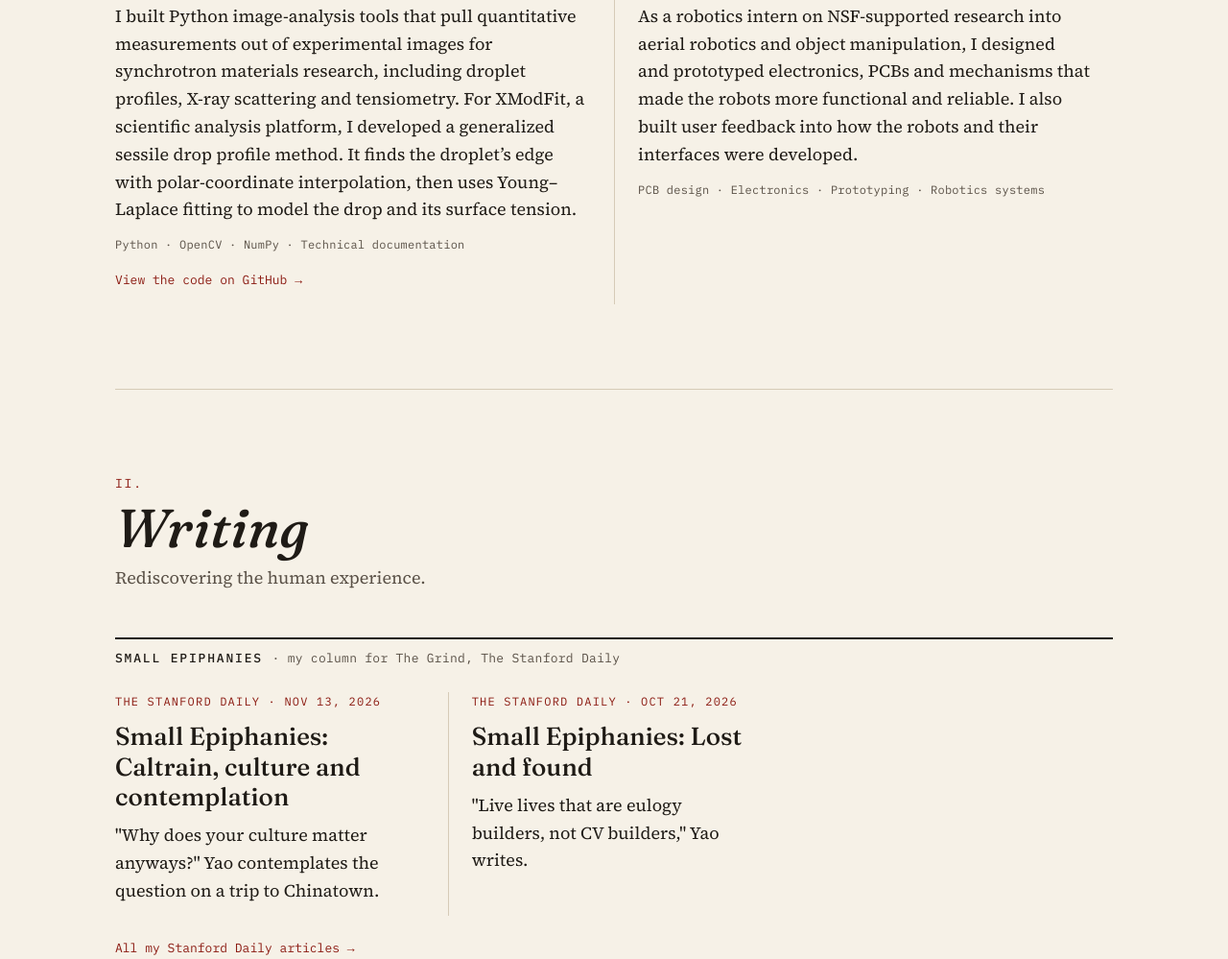
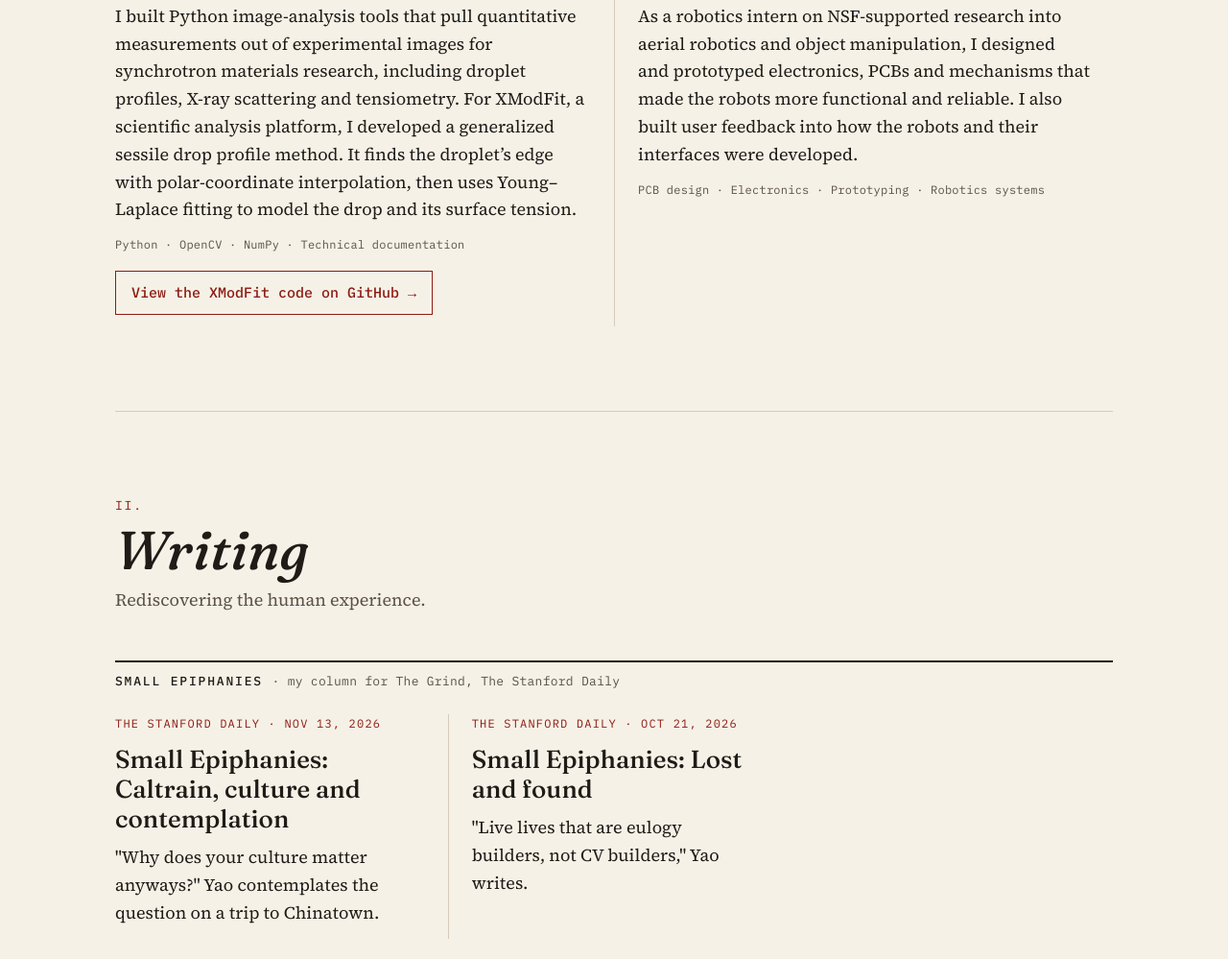
Before and after one commit to ssarahyao/ssarahyao.github.io, a plain HTML site: page index.html in a window 1280 px wide. Shown: the part 2617-3616 px from the top of the page at 96% size. Drawn offline with Linux system fonts and the light colour scheme.

Commit message:
Remove GitHub contact link; make XModFit link a button
Co-Authored-By: Claude Opus 5.5 <noreply@anthropic.com>

```diff
--- a/index.html
+++ b/index.html
@@ -9,7 +9,7 @@
   <link rel="preconnect" href="https://fonts.googleapis.com">
   <link rel="preconnect" href="https://fonts.gstatic.com" crossorigin>
   <link href="https://fonts.googleapis.com/css2?family=Fraunces:ital,opsz,wght@0,9..144,300..700;1,9..144,300..600&family=Source+Serif+4:ital,opsz,wght@0,8..60,400;0,8..60,600;1,8..60,400&family=IBM+Plex+Mono:wght@400;500&display=swap" rel="stylesheet">
-  <link rel="stylesheet" href="style.css?v=2">
+  <link rel="stylesheet" href="style.css?v=3">
 </head>
 <body>
 
@@ -111,7 +111,7 @@
           <h4><a href="https://github.com/ssarahyao/XModFit" target="_blank" rel="noopener">A sessile drop method for XModFit</a></h4>
           <p>I built Python image-analysis tools that pull quantitative measurements out of experimental images for synchrotron materials research, including droplet profiles, X-ray scattering and tensiometry. For XModFit, a scientific analysis platform, I developed a generalized sessile drop profile method. It finds the droplet’s edge with polar-coordinate interpolation, then uses Young–Laplace fitting to model the drop and its surface tension.</p>
           <p class="tags">Python · OpenCV · NumPy · Technical documentation</p>
-          <p class="more"><a href="https://github.com/ssarahyao/XModFit" target="_blank" rel="noopener">View the code on GitHub →</a></p>
+          <p class="more more-lg"><a href="https://github.com/ssarahyao/XModFit" target="_blank" rel="noopener">View the XModFit code on GitHub →</a></p>
         </article>
         <article class="piece">
           <p class="piece-kicker">Iowa State University · Agricultural &amp; Biosystems Eng. · 2025–2026</p>
@@ -292,7 +292,6 @@
       <p class="contact-links">
         <a href="mailto:sqyao@stanford.edu">sqyao@stanford.edu</a>
         <a href="https://www.linkedin.com/in/ssarahyao" target="_blank" rel="noopener">LinkedIn</a>
-        <a href="https://github.com/ssarahyao" target="_blank" rel="noopener">GitHub</a>
         <a href="resume.pdf?v=202611171738" target="_blank" rel="noopener">Résumé</a>
       </p>
     </section>
--- a/style.css
+++ b/style.css
@@ -182,6 +182,16 @@ main { max-width: var(--max); margin: 0 auto; padding: 0 var(--gutter); }
 .tags { font-family: var(--mono); font-size: 12px; color: var(--ink-soft); letter-spacing: .02em; }
 .more a { font-family: var(--mono); font-size: 13px; color: var(--accent); text-decoration: none; }
 .more a:hover { text-decoration: underline; }
+.more-lg { margin-top: 18px !important; }
+.more-lg a {
+  display: inline-block;
+  font-size: 15px;
+  font-weight: 500;
+  padding: 10px 16px;
+  border: 1.5px solid var(--accent);
+  transition: background .15s, color .15s;
+}
+.more-lg a:hover { background: var(--accent); color: #fff; text-decoration: none; }
 .footnote { font-size: 15px; color: var(--ink-soft); font-style: italic; margin: 24px 0 0; }
 
 /* Placeholder links: dashed underline so you can spot what still needs a URL.
```
